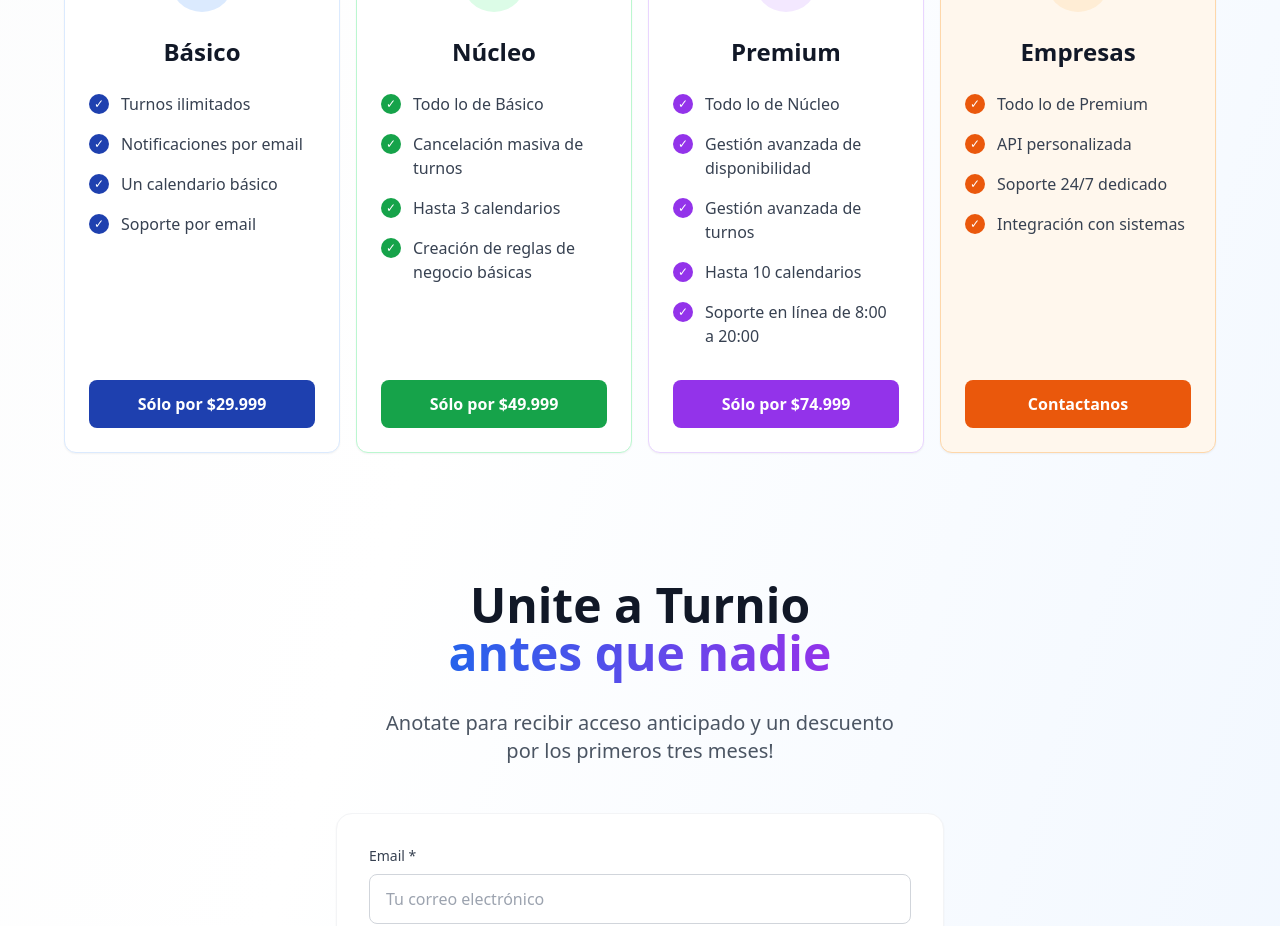
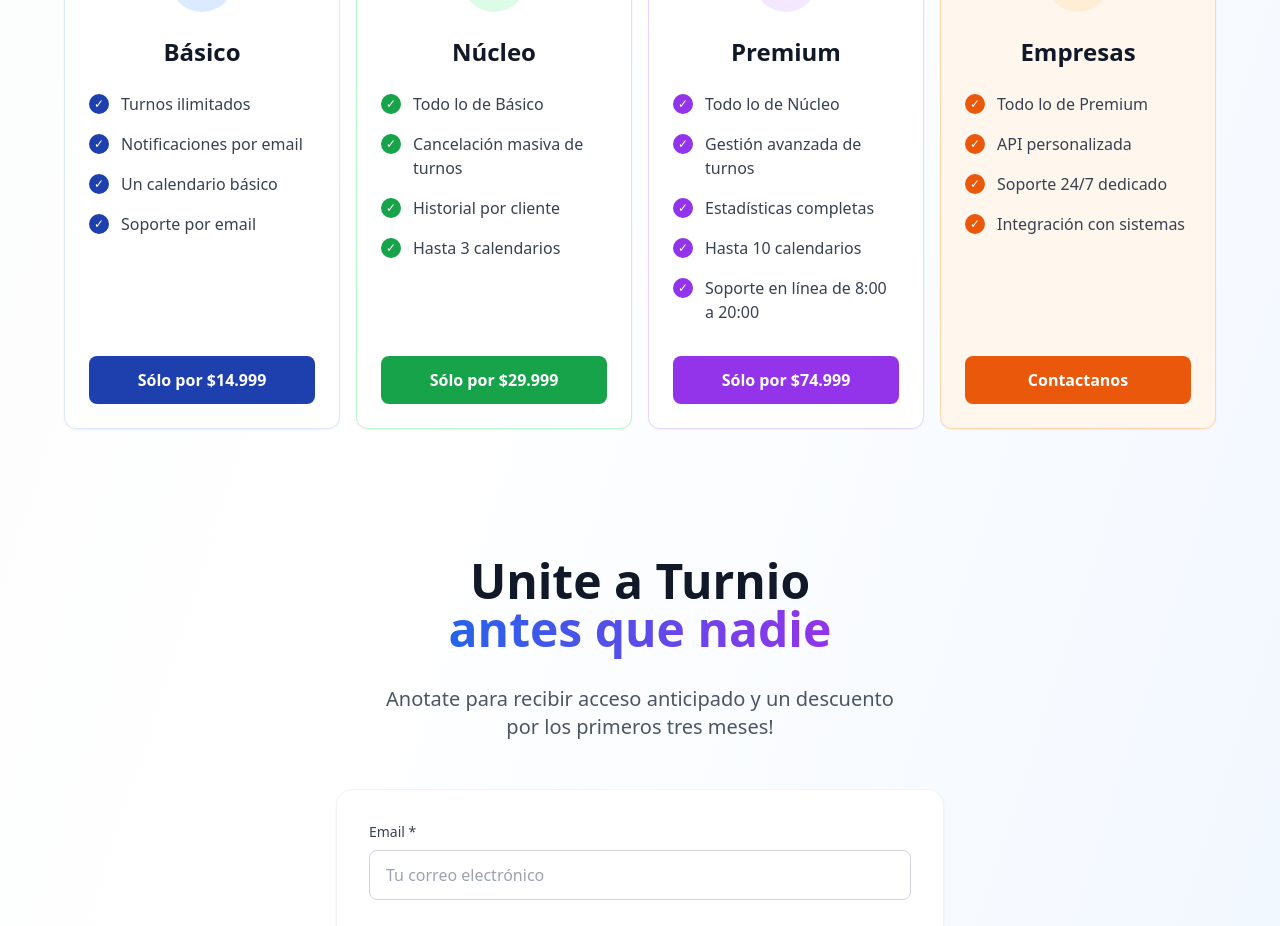
Before and after one commit to RebaseIT/rebaseit-turnio-web, a React (Vite) app: page / in a window 1280 px wide. Shown: the part 2260-3186 px from the top of the page. Built offline with nearby package versions, Linux system fonts and the light colour scheme; no server answers.

Commit message:
Changing wording

```diff
--- a/src/App.tsx
+++ b/src/App.tsx
@@ -331,7 +331,7 @@ function App() {
                         <span className="text-gray-700 text-left">Soporte por email</span>
                       </div>
                     </div>
-                                          <div className="text-center mt-auto">
+                      <div className="text-center mt-auto">
                         <button
                           className="w-full bg-blue-800 text-white py-3 px-6 rounded-lg font-semibold hover:bg-blue-700 transition-colors cursor-pointer"
                           onClick={(e) => {
@@ -342,7 +342,7 @@ function App() {
                             });
                           }}
                         >
-                          Sólo por $29.999
+                          Sólo por $14.999
                         </button>
                       </div>
                   </div>
@@ -371,16 +371,16 @@ function App() {
                         <div className="w-5 h-5 bg-green-600 rounded-full flex items-center justify-center flex-shrink-0 mt-0.5">
                           <span className="text-white text-xs">✓</span>
                         </div>
-                        <span className="text-gray-700 text-left">Hasta 3 calendarios</span>
+                        <span className="text-gray-700 text-left">Historial por cliente</span>
                       </div>
                       <div className="grid grid-cols-[auto_1fr] gap-3 items-start">
                         <div className="w-5 h-5 bg-green-600 rounded-full flex items-center justify-center flex-shrink-0 mt-0.5">
                           <span className="text-white text-xs">✓</span>
                         </div>
-                        <span className="text-gray-700 text-left">Creación de reglas de negocio básicas</span>
+                        <span className="text-gray-700 text-left">Hasta 3 calendarios</span>
                       </div>
                     </div>
-                                          <div className="text-center mt-auto">
+                      <div className="text-center mt-auto">
                         <button
                           className="w-full bg-green-600 text-white py-3 px-6 rounded-lg font-semibold hover:bg-green-700 transition-colors cursor-pointer"
                           onClick={(e) => {
@@ -391,7 +391,7 @@ function App() {
                             });
                           }}
                         >
-                          Sólo por $49.999
+                          Sólo por $29.999
                         </button>
                       </div>
                   </div>
@@ -414,13 +414,13 @@ function App() {
                         <div className="w-5 h-5 bg-purple-600 rounded-full flex items-center justify-center flex-shrink-0 mt-0.5">
                           <span className="text-white text-xs">✓</span>
                         </div>
-                        <span className="text-gray-700 text-left">Gestión avanzada de disponibilidad</span>
+                        <span className="text-gray-700 text-left">Gestión avanzada de turnos</span>
                       </div>
                       <div className="grid grid-cols-[auto_1fr] gap-3 items-start">
                         <div className="w-5 h-5 bg-purple-600 rounded-full flex items-center justify-center flex-shrink-0 mt-0.5">
                           <span className="text-white text-xs">✓</span>
                         </div>
-                        <span className="text-gray-700 text-left">Gestión avanzada de turnos</span>
+                        <span className="text-gray-700 text-left">Estadísticas completas</span>
                       </div>
                       <div className="grid grid-cols-[auto_1fr] gap-3 items-start">
                         <div className="w-5 h-5 bg-purple-600 rounded-full flex items-center justify-center flex-shrink-0 mt-0.5">
@@ -435,7 +435,7 @@ function App() {
                         <span className="text-gray-700 text-left">Soporte en línea de 8:00 a 20:00</span>
                       </div>
                     </div>
-                                          <div className="text-center mt-auto">
+                      <div className="text-center mt-auto">
                         <button
                           className="w-full bg-purple-600 text-white py-3 px-6 rounded-lg font-semibold hover:bg-purple-700 transition-colors cursor-pointer"
                           onClick={(e) => {
```
